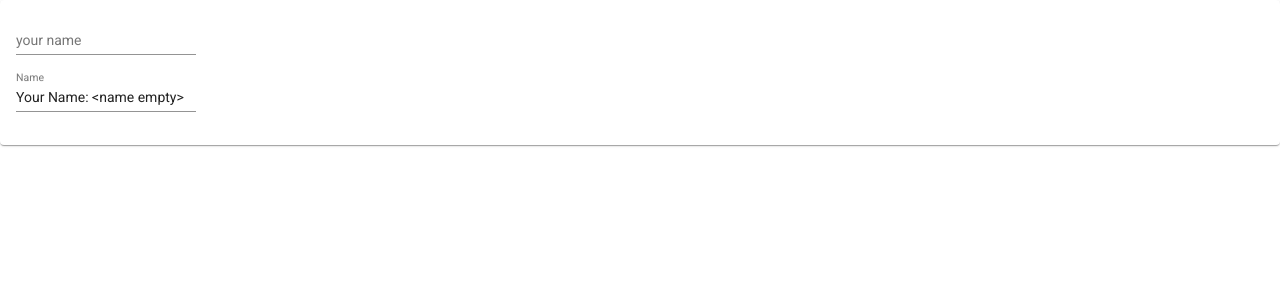
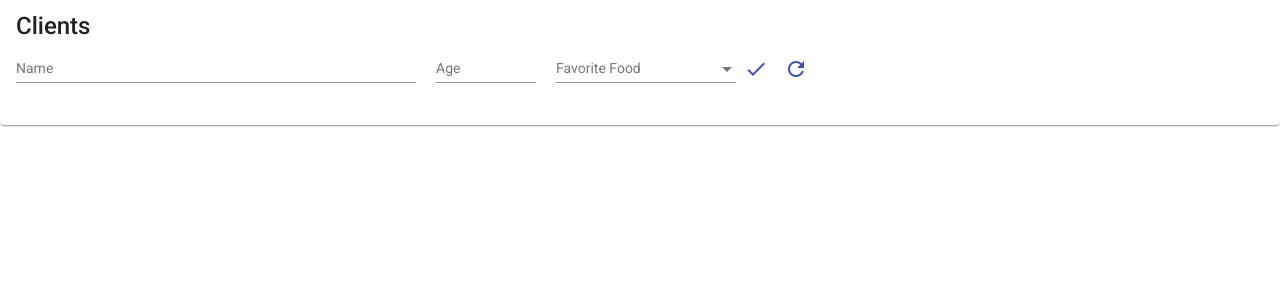
Before and after one commit to dalmasiof/AngularProject, an Angular app: page / in a window 1280 px wide. Shown: the top 300 px of the page. Built offline with nearby package versions, Linux system fonts and the light colour scheme.

Commit message:
add LifeClycleHooks

```diff
--- /dev/null
+++ b/src/app/LifeCycle/Client.ts
@@ -0,0 +1,7 @@
+export interface CLient{
+    name:string
+    age:number
+    food:string
+
+
+}
--- /dev/null
+++ b/src/app/LifeCycle/main-life-cycle/main-life-cycle.component.html
@@ -0,0 +1,63 @@
+<mat-card>
+    <mat-card-title>
+      Clients
+    </mat-card-title>
+    <mat-card-content>
+      <section>
+
+          <mat-form-field class="form-field" style="width: 400px; padding-right: 20px;" >
+            <input matInput placeholder="Name" [(ngModel)]="name">
+          </mat-form-field>
+
+          <mat-form-field class="form-field" style="width: 100px; padding-right: 20px" >
+              <input matInput placeholder="Age" [(ngModel)]="age">
+          </mat-form-field>
+
+
+          <mat-form-field >
+            <mat-select placeholder="Favorite Food" [(ngModel)]="food">
+              <mat-option *ngFor="let foodOption of foods" [value]="foodOption">
+                {{foodOption}}
+              </mat-option>
+            </mat-select>
+          </mat-form-field>
+
+          <button (click)="save()" mat-icon-button color="primary" >
+            <mat-icon>check</mat-icon>
+          </button>
+
+          <button mat-icon-button color="primary" >
+            <mat-icon>refresh</mat-icon>
+          </button>
+
+
+      </section>
+
+
+      <section>
+        <mat-list>
+            <mat-list-item *ngFor="let c of clients; let i = index;">
+                <p mat-line>
+                    <app-mmain-life-cicle-child
+                    [name]="c.name"
+                    [age]="c.age"
+                    [food]="c.food"
+                    ></app-mmain-life-cicle-child>
+                </p>
+                <button (click)="edit(i)" mat-icon-button color="primary">
+                    <mat-icon>
+                        edit
+                    </mat-icon>
+                </button>
+                <button (click)="remove(i)" mat-icon-button  color="warn">
+                    <mat-icon>
+                        remove
+                    </mat-icon>
+                </button>
+            </mat-list-item>
+        </mat-list>
+      </section>
+
+
+    </mat-card-content>
+  </mat-card>
--- /dev/null
+++ b/src/app/LifeCycle/main-life-cycle/main-life-cycle.component.ts
@@ -0,0 +1,51 @@
+import { Component, OnInit } from '@angular/core';
+import { CLient } from '../Client';
+
+@Component({
+  selector: 'app-main-life-cycle',
+  templateUrl: './main-life-cycle.component.html',
+  styleUrls: ['./main-life-cycle.component.css']
+})
+export class MainLifeCycleComponent implements OnInit {
+  name!: string
+  age!: number
+  food!: string
+  foods: string[] = ["Rice", "Beans", "Pizza"]
+  editCLient: number = -1
+
+  clients: CLient[] = []
+
+  constructor() { }
+
+  ngOnInit(): void {
+  }
+
+  save() {
+    if (this.editCLient == -1) {
+      this.clients.push({ name: this.name, age: this.age, food: this.food })
+      this.age=0
+      this.name=""
+      this.food=""
+    }
+    else {
+      this.clients[this.editCLient].age = this.age
+      this.clients[this.editCLient].food = this.food
+      this.clients[this.editCLient].name = this.name
+      this.editCLient = -1
+    }
+  }
+
+  edit(i: number) {
+    this.age = this.clients[i].age
+    this.food = this.clients[i].food
+    this.name = this.clients[i].name
+    this.editCLient = i
+
+  }
+
+  remove(i: number) {
+    debugger
+    this.clients.splice(i,1);
+  }
+
+}
--- /dev/null
+++ b/src/app/LifeCycle/mmain-life-cicle-child/mmain-life-cicle-child.component.html
@@ -0,0 +1 @@
+CLient: {{name}} - Age: {{age}} - Food: {{food}}
--- /dev/null
+++ b/src/app/LifeCycle/mmain-life-cicle-child/mmain-life-cicle-child.component.ts
@@ -0,0 +1,39 @@
+import { AfterContentInit, AfterViewInit, Component, Input, OnChanges, OnDestroy, OnInit, SimpleChanges } from '@angular/core';
+import { CLient } from '../Client';
+
+@Component({
+  selector: 'app-mmain-life-cicle-child',
+  templateUrl: './mmain-life-cicle-child.component.html',
+  styleUrls: ['./mmain-life-cicle-child.component.css']
+})
+export class MmainLifeCicleChildComponent implements OnInit, OnDestroy, OnChanges, AfterContentInit, AfterViewInit {
+
+  @Input() name!: string
+  @Input() age!: number
+  @Input() food!: string
+  CLient!: CLient
+
+  constructor() {
+    console.log("Name: " + this.name + " constructor")
+    //Never use variables in constructo, they dont exist at this moment, use oly for dependence injection
+  }
+
+  ngAfterContentInit(): void {
+    console.log("Name: " + this.name + " ngAfterContentInit")
+  }
+  ngAfterViewInit(): void {
+    console.log("Name: " + this.name + " ngAfterViewInit")
+  }
+  ngOnChanges(changes: SimpleChanges): void {
+    console.log("Name: "+this.name+" ngOnChanges")
+
+  }
+  ngOnDestroy(): void {
+    console.log("Name: "+this.name+" ngOnDestroy")
+
+  }
+
+  ngOnInit(): void {
+  }
+
+}
--- a/src/app/communication-component/communication-component.component.html
+++ b/src/app/communication-component/communication-component.component.html
@@ -6,4 +6,5 @@ lastName="Oliveira"
 
 <!-- <app-clients></app-clients> -->
 <!-- <app-on-change></app-on-change> -->
-<app-intercepting></app-intercepting>
+<!-- <app-intercepting></app-intercepting> -->
+<app-main-life-cycle></app-main-life-cycle>
```
Also changed, not shown: src/app/app.module.ts (+17 -0 lines), src/app/LifeCycle/main-life-cycle/main-life-cycle.component.css (added), src/app/LifeCycle/mmain-life-cicle-child/mmain-life-cicle-child.component.css (added), 2 other files (tests, documents, lock files or other folders).
